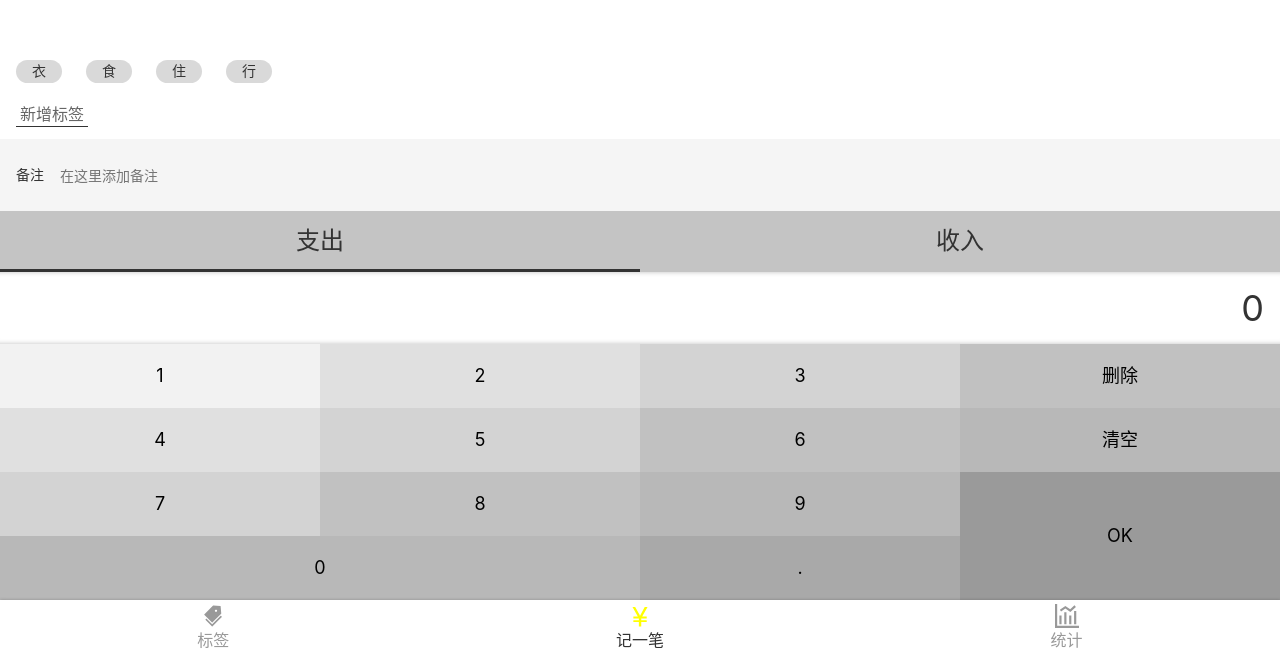
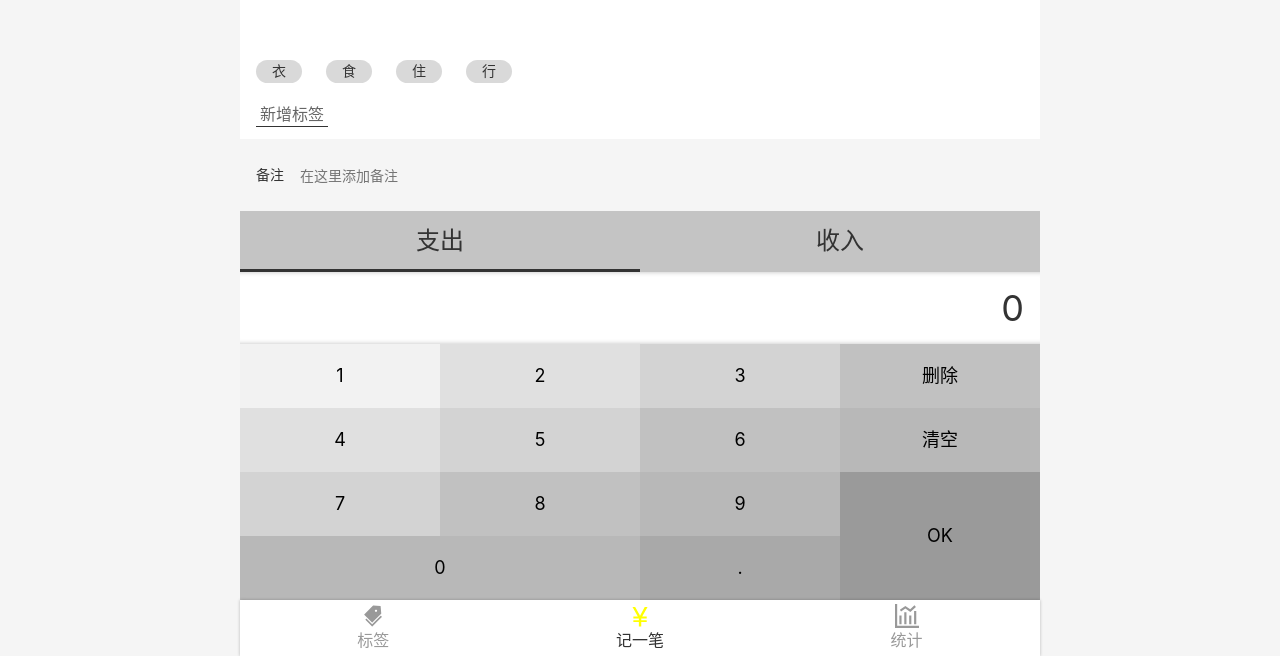
Before and after one commit to twoheartliu/react-accounting, a React app: page /tags#/money in a window 1280 px wide. Shown: the part 144-800 px from the top of the page. Built offline with nearby package versions, Linux system fonts and the light colour scheme.

Commit message:
隐藏滚动条

```diff
--- a/package.json
+++ b/package.json
@@ -75,7 +75,8 @@
   "scripts": {
     "start": "node scripts/start.js",
     "build": "node scripts/build.js",
-    "deploy": "sh scripts/deploy.sh",
+    "deploy:github": "sh scripts/deploy_github.sh",
+    "deploy:gitee": "sh scripts/deploy_gitee.sh",
     "test": "node scripts/test.js"
   },
   "eslintConfig": {
--- a/src/App.tsx
+++ b/src/App.tsx
@@ -14,6 +14,8 @@ import {Tag} from './views/Tag';
 
 const AppWrapper = styled.div`
   color: #333;
+  max-width: 800px;
+  margin: 0 auto;
 `;
 
 function App() {
--- a/src/components/Layout.tsx
+++ b/src/components/Layout.tsx
@@ -11,17 +11,23 @@ const Wrapper = styled.div`
 const Main = styled.div`
   flex-grow: 1;
   overflow: auto;
+  &::-webkit-scrollbar{
+    display:none;
+    }
+  scrollbar-width: none;
 `;
 
 type Props = {
   className?: string;
   scrollTop?: number;
 }
-const Layout:React.FC<Props> = (props) => {
+const Layout: React.FC<Props> = (props) => {
   const mainRef = useRef<HTMLDivElement>(null);
   useEffect(() => {
     setTimeout(() => {
-      if (!mainRef.current) {return;}
+      if (!mainRef.current) {
+        return;
+      }
       mainRef.current.scrollTop = props.scrollTop!;
     }, 0);
   }, [props.scrollTop]);
@@ -35,5 +41,5 @@ const Layout:React.FC<Props> = (props) => {
 
 Layout.defaultProps = {
   scrollTop: 0
-}
+};
 export default Layout;
```
Also changed, not shown: 2 other files (tests, documents, lock files or other folders).
